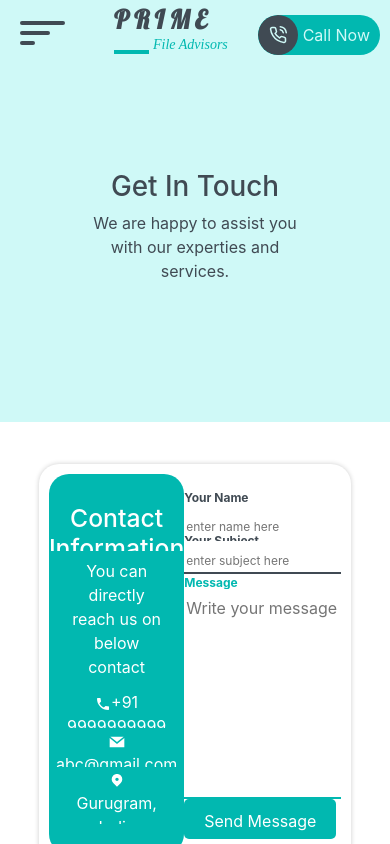
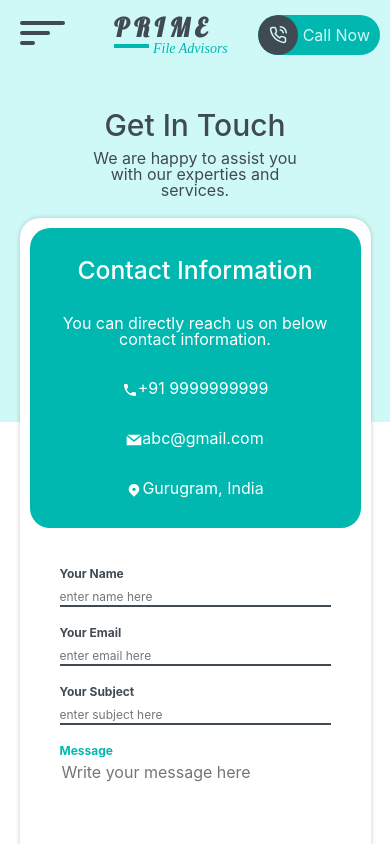
Before and after one commit to abhinavdawar/primefileadvisors, a React (Create React App) app: page /contact in a window 390 px wide. Shown: the top 844 px of the page. Built offline with nearby package versions, Linux system fonts and the light colour scheme; a web font is replaced by a local one.

Commit message:
style contact page and make it responsive

```diff
--- a/src/App.css
+++ b/src/App.css
@@ -14,7 +14,25 @@
 	box-sizing: border-box;
 	overflow-x: hidden;
 }
-
+h1,
+h2,
+h3,
+h4,
+h5,
+h6,
+p,
+span,
+div,
+label,
+input,
+button,
+ul,
+li {
+	margin: 0;
+	padding: 0;
+	line-height: 1;
+	overflow: hidden;
+}
 /* ---------------- Navbar and burger menu ------------------ */
 nav {
 	position: sticky;
@@ -35,7 +53,7 @@ nav {
 	justify-content: center;
 	overflow: hidden;
 	margin-right: 30px;
-	margin-top: 5px;
+	/* margin-top: 5px; */
 }
 
 .logo_container h3 {
@@ -44,6 +62,9 @@ nav {
 	font-size: 26px;
 	font-family: 'Lobster', cursive;
 	letter-spacing: 5px;
+	margin: 0;
+	line-height: 1;
+	overflow: hidden;
 }
 .logo_container p {
 	margin-left: 4px;
@@ -54,12 +75,14 @@ nav {
 	font-style: italic;
 	font-family: 'Mansalva', cursive;
 	overflow: hidden;
+	margin-bottom: 0;
+	margin-top: 6px;
 }
 .logo_bottom {
 	display: flex;
 	align-items: center;
 	justify-content: flex-start;
-	margin-top: -10px;
+	margin-top: -5px;
 	margin-left: 15px;
 	overflow: hidden;
 }
@@ -165,96 +188,6 @@ nav {
 
 /* ---------------- hompage starts ----------------*/
 
-/* .homepage-container {
-	position: relative;
-	background-image: linear-gradient(
-		to right,
-		rgba(184, 184, 184, 0.26),
-		rgba(184, 184, 184, 0.44)
-	);
-	width: 100vw;
-	height: 100%;
-	z-index: 1;
-}
-.homepage-container video {
-	position: relative;
-	z-index: 1;
-	width: 100%;
-	height: 100%;
-	filter: blur(10px);
-	object-fit: cover;
-}
-.homepage-container .homepage-content {
-	position: absolute;
-	margin-top: 16vh;
-	top: 0;
-	padding-bottom: 10vh;
-	width: 100vw;
-	z-index: 2;
-	display: flex;
-	align-items: flex-start;
-	justify-content: center;
-	text-align: left;
-}
-.homepage-content .left-content,
-.right-content {
-	max-width: 50%;
-	height: auto;
-	padding: 30px;
-	color: var(--white-color);
-	display: flex;
-	flex-direction: column;
-	align-items: flex-start;
-	justify-content: flex-start;
-}
-
-.homepage-content .left-content h1 {
-	font-size: 56px;
-}
-.homepage-content .left-content h2 {
-	font-size: 40px;
-	color: #343a40;
-	max-width: 80%;
-}
-.homepage-content .left-content button {
-	font-size: 20px;
-	margin-top: 10px;
-	padding: 10px 30px;
-	border: none;
-	border-radius: 30px;
-	background-color: var(--white-color);
-	color: #292929;
-}
-.homepage-content .right-content {
-	margin-top: 20px;
-}
-.homepage-content .right-content h3 {
-	font-size: 28px;
-}
-.homepage-content .right-content h4 {
-	font-size: 24px;
-	font-weight: 100;
-}
-.homepage-content .right-content .features-container {
-	font-size: 16px;
-	display: flex;
-	flex-direction: column;
-	margin-top: 20px;
-	padding: 10px 20px 10px 30px;
-	border-radius: 10px;
-	background-color: rgba(255, 255, 255, 0.8);
-	color: #343a40;
-}
-.features-container .feature {
-	margin: 10px 0;
-}
-.homepage-container .tagline-container {
-	text-align: center;
-	padding: 30px 20px;
-	z-index: 2;
-	background-color: #fff;
-} */
-
 .dimmed {
 	background-color: rgba(255, 255, 255, 0.8);
 }
@@ -289,27 +222,27 @@ nav {
 	background-color: transparent;
 	color: white;
 }
-* {
-	margin: 0;
-	box-sizing: border-box;
-}
+
 .contact-container {
-	position: relative;
-	position: inherit;
-	height: 100vh;
+	height: 100%;
 	width: 100vw;
 	color: var(--black-color);
-	padding-top: 70px;
 	background-color: var(--primary-color);
 	display: flex;
 	flex-direction: column;
 	align-items: center;
 	justify-content: space-between;
-	padding: 100px 50px 50px 50px;
+	padding: 20px;
 }
 .contact-container .contact-header {
 	max-width: 60vw;
 	text-align: center;
+	margin: 20px;
+}
+.contact-container .contact-header h1 {
+	font-size: 30px;
+	line-height: 1;
+	margin-bottom: 10px;
 }
 .contact-container .form-container {
 	display: flex;
@@ -317,7 +250,7 @@ nav {
 	justify-content: space-between;
 	background-color: var(--white-color);
 	padding: 10px;
-	width: 80vw;
+	width: 70vw;
 	height: 400px;
 	z-index: 2;
 	border-radius: 20px;
@@ -326,7 +259,7 @@ nav {
 	box-shadow: 0px 0px 5px 0px rgba(0, 0, 0, 0.2);
 }
 .form-container .contact-info {
-	width: 300px;
+	width: 30%;
 	height: 380px;
 	text-align: center;
 	display: flex;
@@ -339,7 +272,7 @@ nav {
 	color: var(--white-color);
 }
 .form-container form {
-	width: 500px;
+	width: 55%;
 	height: 350px;
 	display: flex;
 	flex-direction: column;
@@ -349,7 +282,14 @@ nav {
 .contact-details {
 	display: flex;
 	align-items: flex-start;
-	justify-content: space-between;
+	justify-content: flex-start;
+	width: 100%;
+}
+.contact-details .input-container {
+	width: 40%;
+}
+.contact-details .input-container input {
+	width: 100%;
 }
 .contact-details .email-input {
 	margin-left: 40px;
@@ -359,7 +299,6 @@ form .input-container {
 	flex-direction: column;
 	align-items: flex-start;
 	justify-content: center;
-	/* margin: 0 20px; */
 }
 
 label {
@@ -386,7 +325,10 @@ input:focus::placeholder {
 	transition: all 0.3s ease-in-out;
 }
 .subject-input {
-	width: 375px;
+	width: 100%;
+}
+.subject-input input {
+	width: 88%;
 }
 textarea {
 	resize: none;
@@ -396,10 +338,16 @@ textarea {
 textarea:focus {
 	outline: none;
 }
+.textarea-input {
+	width: 100%;
+}
 .textarea-input label {
 	color: var(--secondary-color);
 	font-size: 12px;
 	font-weight: 700;
+}
+.textarea-input textarea {
+	width: 88%;
 }
 .submit-button {
 	border: none;
@@ -530,33 +478,48 @@ textarea:focus {
 			background-color: var(--primary-color);
 		}
 	}
-	/* .homepage-container video {
-		min-width: 100%;
-		transform: translate(40vw, 40%) scale(2);
+	.contact-container {
+		justify-content: center;
 	}
-	.homepage-container .homepage-content {
+	.contact-container .form-container {
 		flex-direction: column;
-		align-items: center;
-		justify-content: center;
-		text-align: center;
+		height: 100%;
+		width: 90vw;
 	}
-	.homepage-content .left-content,
-	.right-content {
-		max-width: 100%;
+	.form-container .contact-info {
+		width: 100%;
+		height: 300px;
+	}
+	.form-container form {
+		width: 100%;
 		height: auto;
 		align-items: center;
 		justify-content: center;
+		padding: 30px;
 	}
-	.homepage-content .left-content h2 {
-		max-width: 100%;
+	form .input-container {
+		margin: 10px 0;
 	}
-	.homepage-content .right-content .features-container {
-		text-align: left;
+	.contact-details {
+		flex-direction: column;
+		width: 100%;
 	}
-	.homepage-content .right-content h3,
-	h4 {
-		color: #343a40;
-	} */
+	.contact-details .input-container,
+	.contact-details .input-container input {
+		width: 100%;
+	}
+	.contact-details .email-input {
+		margin-left: 0;
+	}
+	.subject-input input {
+		width: 100%;
+	}
+	.textarea-input textarea {
+		width: 100%;
+	}
+	.submit-button {
+		margin-top: 20px;
+	}
 }
 
 @media screen and (max-width: 700px) {
--- a/src/pages/Contact.js
+++ b/src/pages/Contact.js
@@ -39,13 +39,9 @@ const Contact = () => {
 							<input type='email' placeholder='enter email here' />
 						</div>
 					</div>
-					<div className='input-container'>
+					<div className='input-container subject-input'>
 						<label>Your Subject</label>
-						<input
-							type='text'
-							placeholder='enter subject here'
-							className='subject-input'
-						/>
+						<input type='text' placeholder='enter subject here' />
 					</div>
 					<div className='input-container textarea-input'>
 						<label>Message</label>
```
